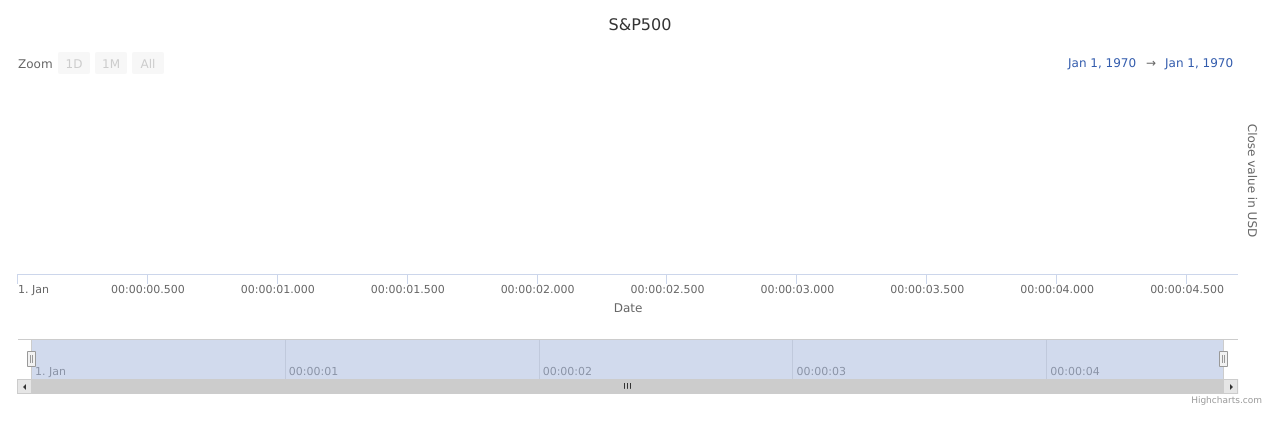
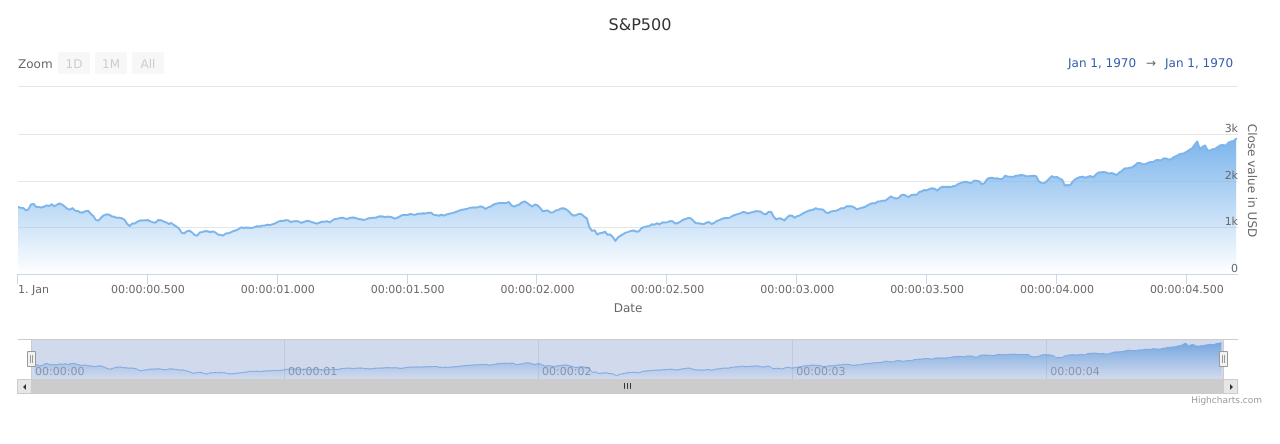
Before and after one commit to vincentteyssier/d3-training, a plain HTML site: page test_highcharts.html in a window 1280 px wide. Drawn offline with nearby package versions, Linux system fonts and the light colour scheme.

Commit message:
Finally fixing Highcharts data loading... shitty doc

```diff
--- a/test_highcharts.html
+++ b/test_highcharts.html
@@ -8,7 +8,7 @@
     <script src="./vendor/jquery.js"></script>
 </head>
 <body>
-    <div id="container" style="height: 400px; min-width: 1200px"></div>
+    <div id="container" style="height: 400px; min-width: 900px"></div>
 <script>
     $.get('data/sp500.csv', function (data) {
 
@@ -20,8 +20,7 @@
                 title: {
                     text: 'Date'
                 },
-                gapGridLineWidth: 0,
-                categories: []
+                gapGridLineWidth: 0
             },
             yAxis: {
                 title: {
@@ -67,30 +66,25 @@
                     ]
                 },
                 threshold: null
-            }],
-            pointStart: Date.UTC(2000, 1, 3),
-            pointInterval: 24 * 3600 * 1000 // one day
+            }]
+            //pointStart: Date.UTC(2000, 1, 3),
+            //pointInterval: 24 * 3600 * 1000 // one day
         };
 
         // Split the lines
         var lines = data.split('\n');
         $.each(lines, function(lineNo, line) {
             var items = line.split(',');
-
             // skip header line
             if (lineNo == 0) { console.log(); }
             else {
-                var close = {
-                    data: [],
-                    name: "Close"
-                };
                 $.each(items, function(itemNo, item) {
                     // pushing the date in the x axis
-                    if (itemNo == 0) options.xAxis['categories'].push(item);
+                    if (itemNo == 0) xValue = item;
                     // pushing the Close value for the serie value
-                    if (itemNo == 4) options.series[0].data.push(item);
+                    if (itemNo == 4) yValue = parseFloat(item);
                 });
-
+                options.series[0].data.push([xValue, yValue])
             }
         });
         console.log(options.series[0]);
```
